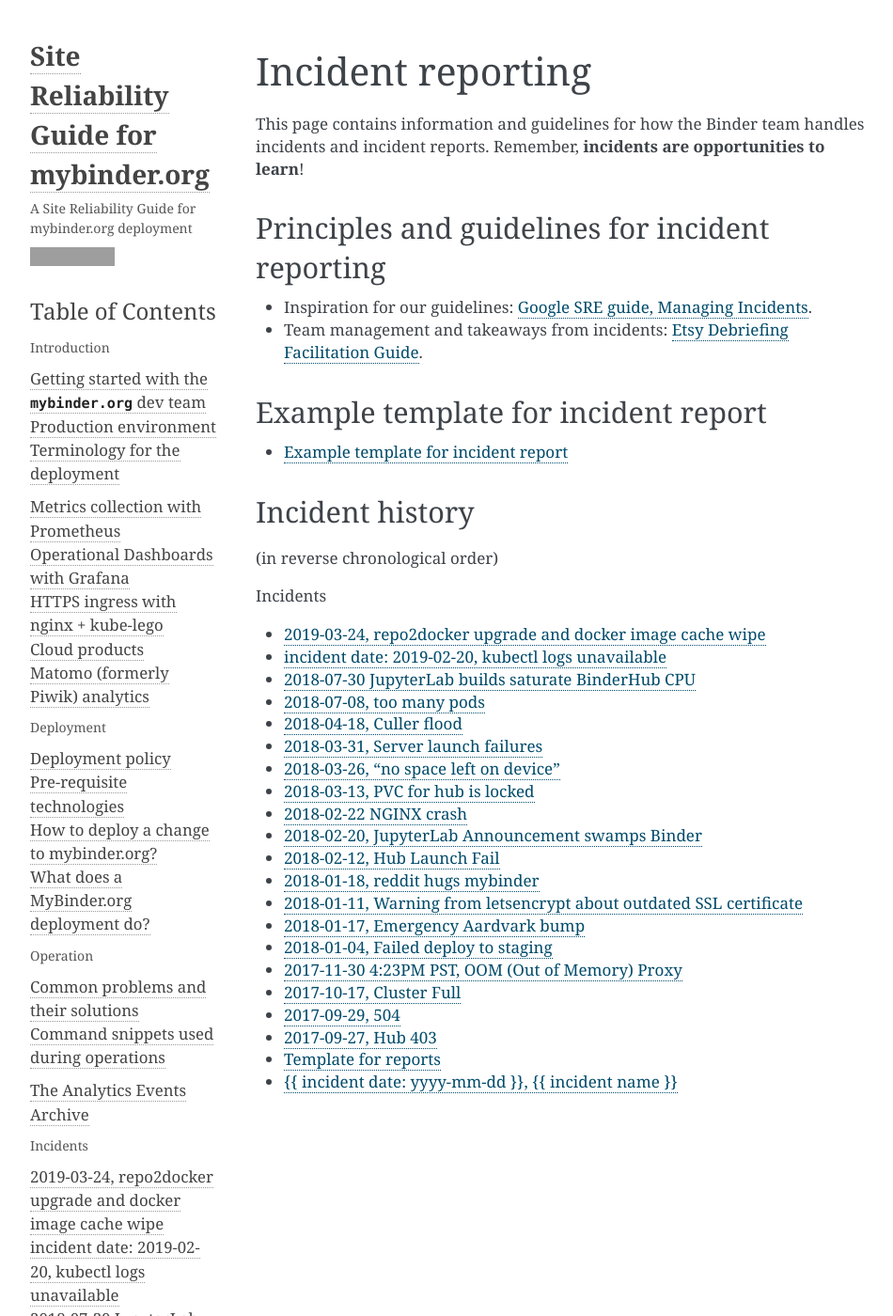
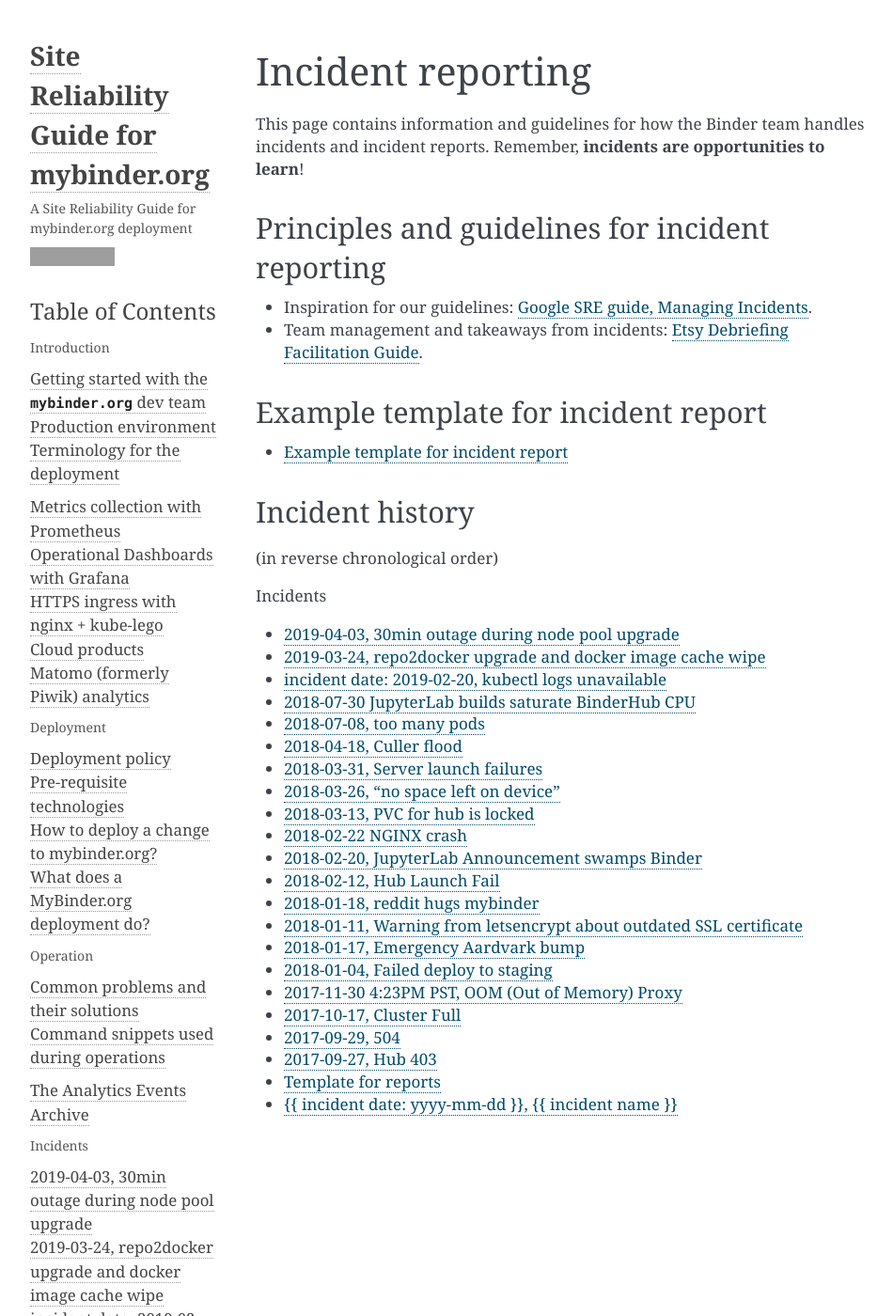
Before and after one commit to jupyterhub/mybinder.org-deploy, a Sphinx documentation site: the page built from docs/source/incident_reporting.rst, in a window 1280 px wide and 1400 px high. Shown: the whole window at 94% size, without its empty margins (148-1098 px from the left). Built offline with Sphinx 7.4.7, drawn with Linux system fonts in a browser that asks for light colours; some of the changed lines change nothing that is shown; grey boxes are pictures that could not be loaded.

Commit message:
Add incident report on node pool upgrade incident

```diff
--- /dev/null
+++ b/docs/source/incident-reports/2019-04-03-ingress-cordoned.md
@@ -0,0 +1,57 @@
+# 2019-04-03, 30min outage during node pool upgrade
+
+## Summary
+
+During a Kubernetes version upgrade all nodes running our ingress-controller
+pods were cordoned. This went unnoticed and caused 40min of total outage.
+
+## Timeline
+
+All times in GMT+2
+
+### 2019-04-03 12:50
+
+Start of incident. The final two nodes in the old user node pool are cordoned.
+
+### 13:28
+
+Investigation starts after a user reported that mybinder.org was down.
+
+### 13:29
+
+The ingress controller pods were deleted and rescheduled on uncordoned
+nodes. Service resumes. Incident ends.
+
+## Lessons learnt
+
+### What went well
+
+List of things that went well. For example,
+
+1. service was quickly restored once outage was reported
+
+### What went wrong
+
+Things that could have gone better. Ideally these should result in concrete
+action items that have GitHub issues created for them and linked to under
+Action items.
+
+1. Outage went unnoticed for 40minutes
+
+### Where we got lucky
+
+These are good things that happened to us but not because we had planned for them.
+For example,
+
+1. A user reported the outage on gitter and someone was around to see it and
+   react to it
+
+## Action items
+
+These are only sample subheadings. Every action item should have a GitHub issue
+(even a small skeleton of one) attached to it, so these do not get forgotten.
+
+### Technical improvements
+
+1. Update SRE guide to include guidance for moving ingress controller pods
+2. Setup our ingress deployment to be robust against nodes being cordoned
--- a/docs/source/incident_reporting.rst
+++ b/docs/source/incident_reporting.rst
@@ -26,6 +26,7 @@
    :maxdepth: 1
    :caption: Incidents
 
+   incident-reports/2019-04-03-ingress-cordoned.md
    incident-reports/2019-03-24-r2d-upgrade.md
    incident-reports/2019-02-20-no-logs.md
    incident-reports/2018-07-30-jupyterlab-build-cpu-saturate.md
```
